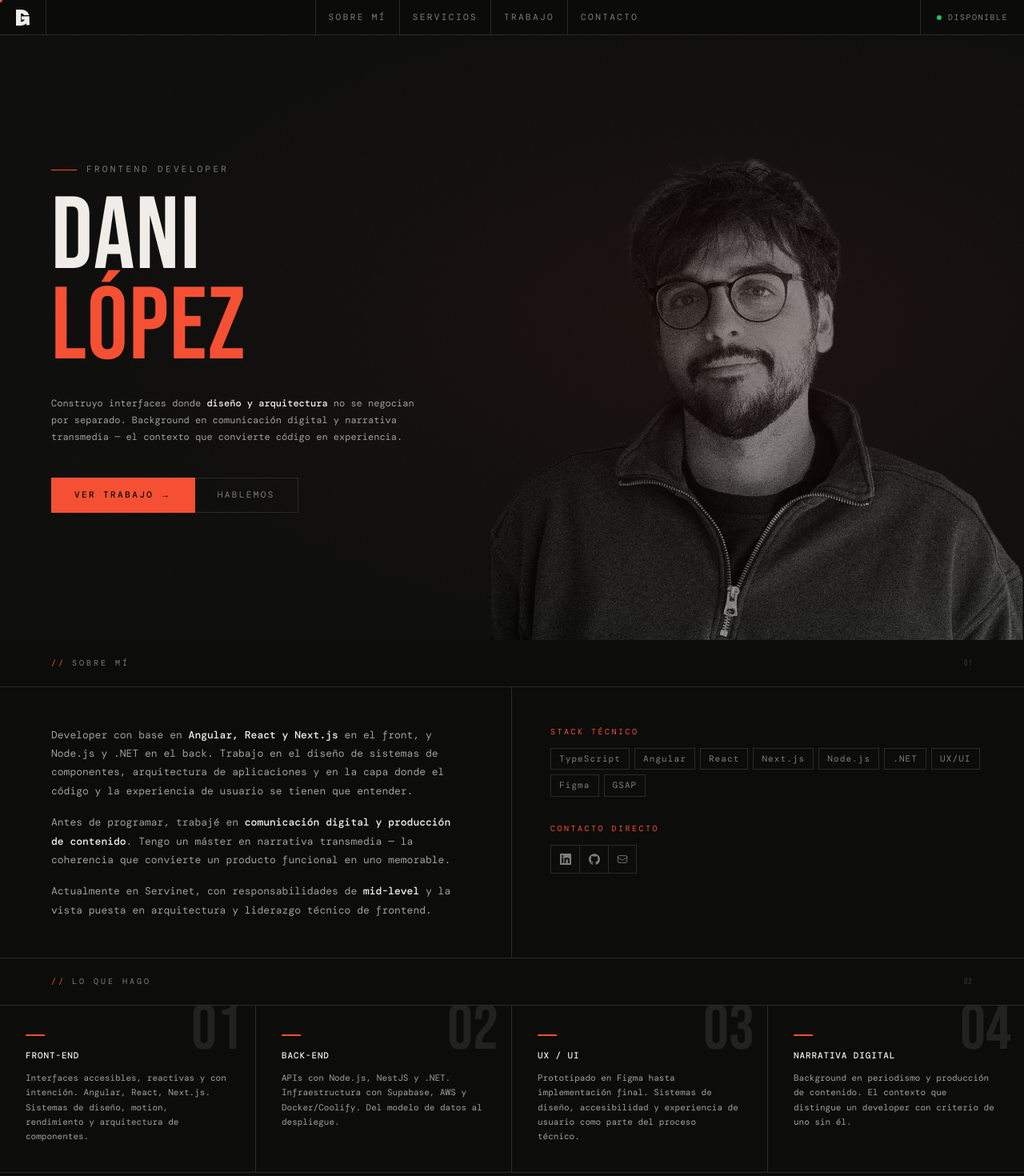
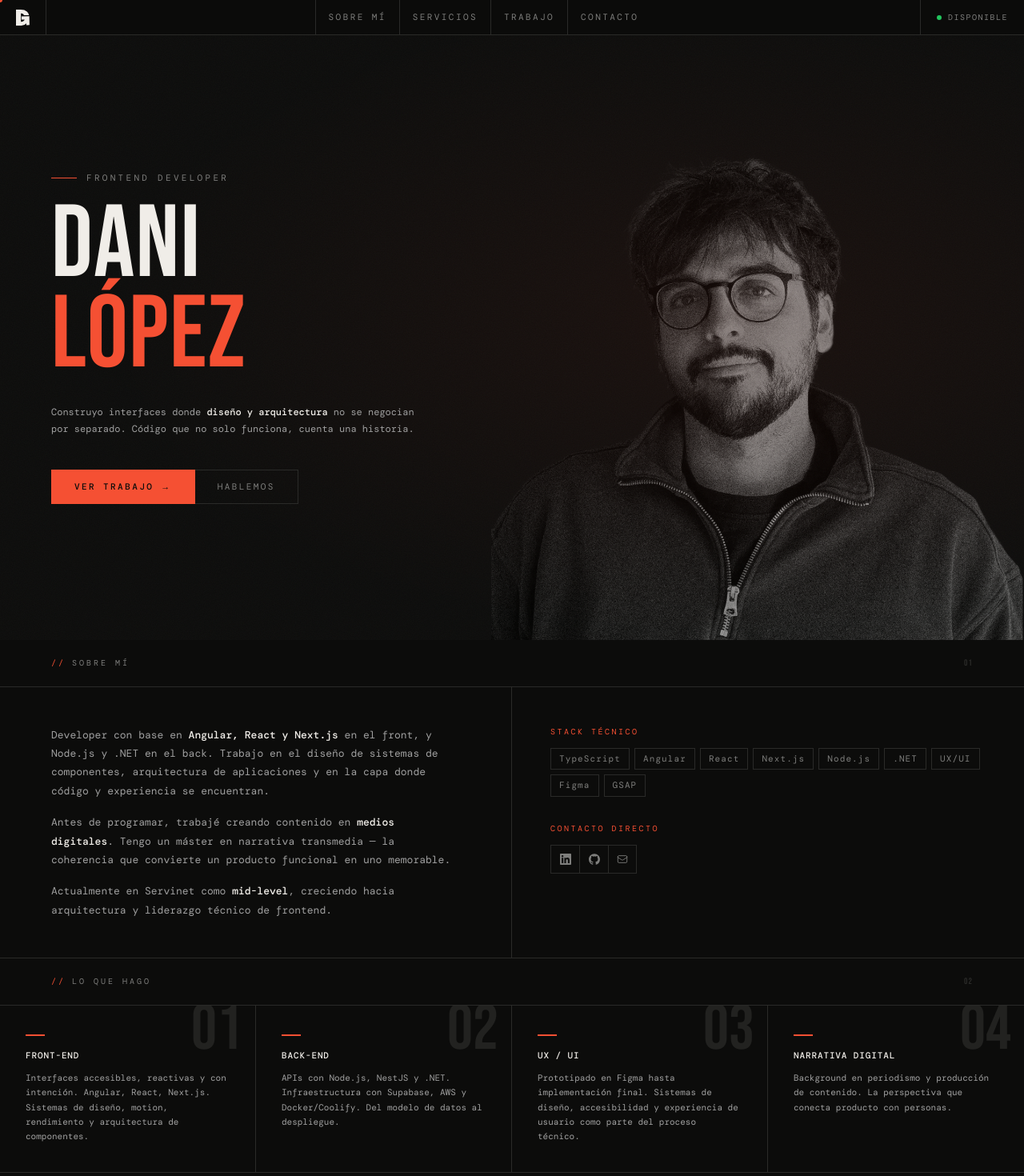
Before and after one commit to danilopgon/portfolio-2026, a Next.js app: page / in a window 1280 px wide. Shown: the top 1470 px of the page at 80% size. Built offline with nearby package versions, Linux system fonts and the light colour scheme; a web font is replaced by a local one.

Commit message:
✨ Update dependencies and refine text in About, Contact, Hero, and Skills sections

```diff
--- a/src/components/sections/About.tsx
+++ b/src/components/sections/About.tsx
@@ -13,16 +13,15 @@ export default function About() {
         <RevealOnScroll className="px-6 py-8 md:px-16 md:py-12 border-b border-border lg:border-b-0 lg:border-r space-y-4">
           <p className="text-[13px] text-[#a0a0a0] leading-[1.8]">
             Developer con base en <strong className="text-cream font-medium">Angular, React y Next.js</strong> en el front, y Node.js y .NET en el back.
-            Trabajo en el diseño de sistemas de componentes, arquitectura de aplicaciones y en la capa donde
-            el código y la experiencia de usuario se tienen que entender.
+            Trabajo en el diseño de sistemas de componentes, arquitectura de aplicaciones y en la capa
+            donde código y experiencia se encuentran.
           </p>
           <p className="text-[13px] text-[#a0a0a0] leading-[1.8]">
-            Antes de programar, trabajé en <strong className="text-cream font-medium">comunicación digital y producción de contenido</strong>.
+            Antes de programar, trabajé creando contenido en <strong className="text-cream font-medium">medios digitales</strong>.
             Tengo un máster en narrativa transmedia — la coherencia que convierte un producto funcional en uno memorable.
           </p>
           <p className="text-[13px] text-[#a0a0a0] leading-[1.8]">
-            Actualmente en Servinet, con responsabilidades de <strong className="text-cream font-medium">mid-level</strong> y la vista puesta
-            en arquitectura y liderazgo técnico de frontend.
+            Actualmente en Servinet como <strong className="text-cream font-medium">mid-level</strong>, creciendo hacia arquitectura y liderazgo técnico de frontend.
           </p>
         </RevealOnScroll>
 
--- a/src/components/sections/Contact.tsx
+++ b/src/components/sections/Contact.tsx
@@ -45,7 +45,7 @@ export default function Contact() {
             Hablemos.
           </h2>
           <p className="text-[11px] text-[#a0a0a0] leading-[1.7] mb-10 max-w-xs">
-            Proyectos, colaboraciones, ideas a medio terminar. Si tiene sentido construirlo, aquí estoy.
+            Proyectos, colaboraciones, ideas a medio terminar. Si tiene sentido, lo construimos.
           </p>
           <div className="mt-auto flex flex-col gap-3">
             {[
--- a/src/components/sections/Hero.tsx
+++ b/src/components/sections/Hero.tsx
@@ -110,8 +110,7 @@ export default function Hero() {
           <p ref={descRef} className="max-w-[460px] text-[12px] text-[#a0a0a0] leading-[1.75] mt-7">
             Construyo interfaces donde{' '}
             <strong className="text-cream font-medium">diseño y arquitectura</strong>{' '}
-            no se negocian por separado. Background en comunicación digital y
-            narrativa transmedia — el contexto que convierte código en experiencia.
+            no se negocian por separado. Código que no solo funciona, cuenta una historia.
           </p>
 
           <div ref={ctasRef} className="flex mt-10">
--- a/src/components/sections/Skills.tsx
+++ b/src/components/sections/Skills.tsx
@@ -4,7 +4,7 @@ const skills = [
   { n: '01', name: 'Front-end',        desc: 'Interfaces accesibles, reactivas y con intención. Angular, React, Next.js. Sistemas de diseño, motion, rendimiento y arquitectura de componentes.' },
   { n: '02', name: 'Back-end',         desc: 'APIs con Node.js, NestJS y .NET. Infraestructura con Supabase, AWS y Docker/Coolify. Del modelo de datos al despliegue.' },
   { n: '03', name: 'UX / UI',          desc: 'Prototipado en Figma hasta implementación final. Sistemas de diseño, accesibilidad y experiencia de usuario como parte del proceso técnico.' },
-  { n: '04', name: 'Narrativa digital', desc: 'Background en periodismo y producción de contenido. El contexto que distingue un developer con criterio de uno sin él.' },
+  { n: '04', name: 'Narrativa digital', desc: 'Background en periodismo y producción de contenido. La perspectiva que conecta producto con personas.' },
 ]
 
 const borderClass = (i: number) => {
```
Also changed, not shown: package.json (+9 -10 lines), 1 other file (tests, documents, lock files or other folders).
